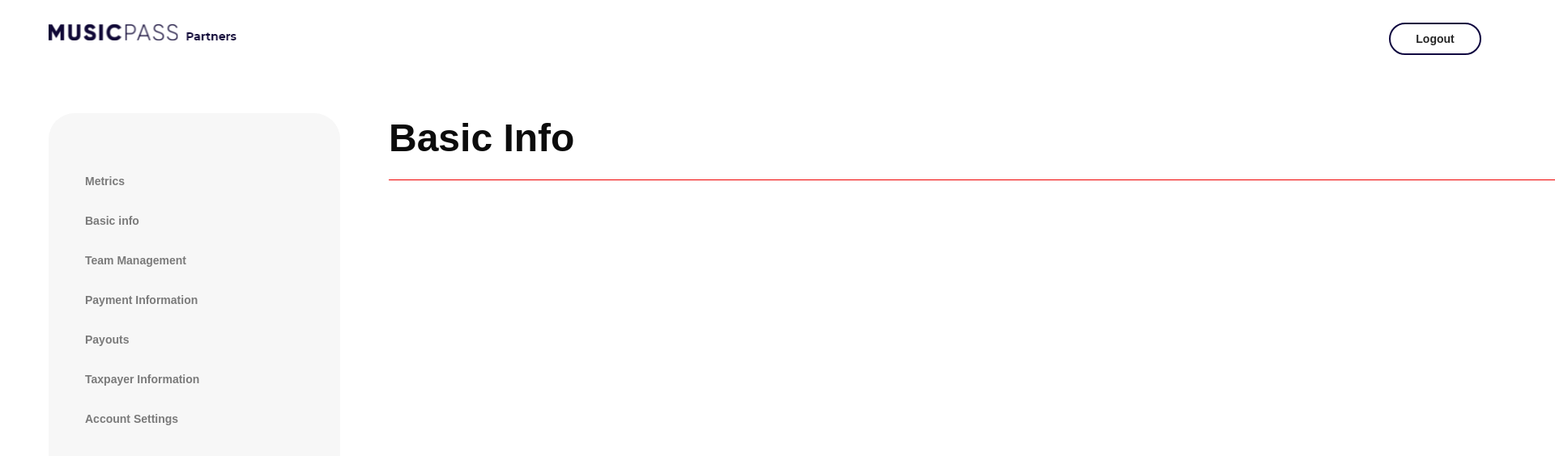
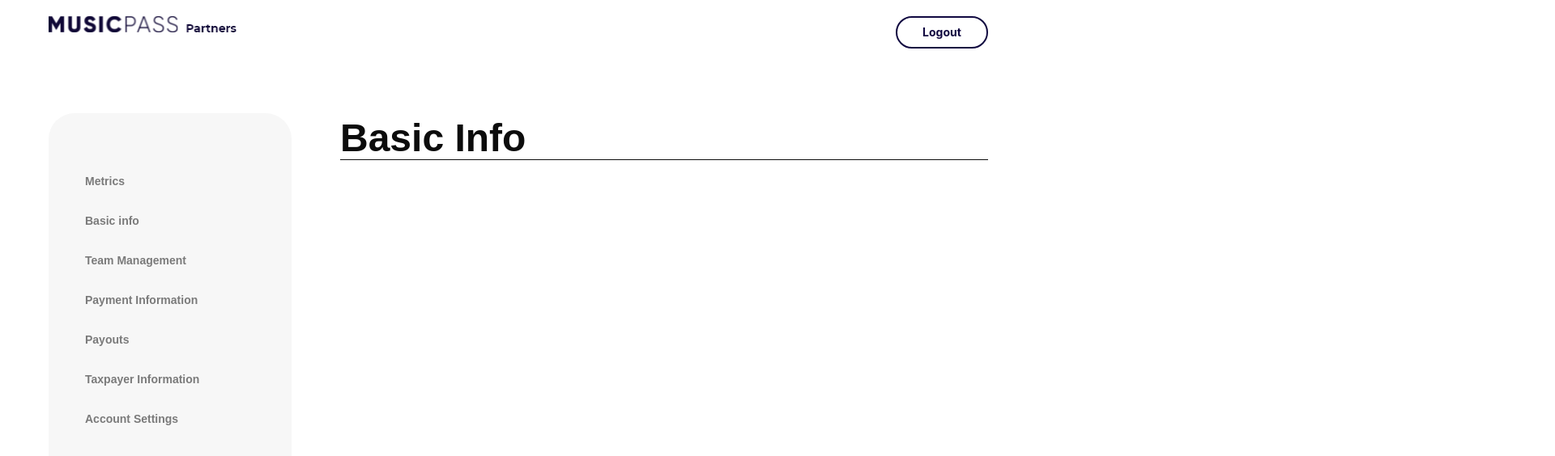
Before and after one commit to Bse161078/musicstep, a React (Create React App) app: page /DashBoard in a window 1280 px wide. Shown: the top 564 px of the page at 81% size, 1920 px wide, since content can reach past the window. Built offline with nearby package versions, Linux system fonts and the light colour scheme.

Commit message:
sidepanel updated

```diff
--- a/src/components/AdminNavBar/AdminNavBar.style.ts
+++ b/src/components/AdminNavBar/AdminNavBar.style.ts
@@ -1,13 +1,11 @@
 import styled from "styled-components";
 
 export const AdminNavBarStyle = styled.nav`
-  top: 0px;
-  left: 0px;
-  width: 1920px;
+  display: flex;
+  justify-content: space-between;
   height: 80px;
+  padding: 20px 60px;
   .navbar-logo {
-    margin-top: 30px;
-    margin-left: 60px;
     width: 233px;
     height: 24px;
   }
@@ -24,7 +22,7 @@ export const AdminNavBarStyle = styled.nav`
     border-radius: 30px;
     opacity: 1;
     font: normal normal bold 14px/18px Montserrat;
-    font-family: 'Montserrat', sans-serif;
+    font-family: "Montserrat", sans-serif;
   }
   .logout-button:hover {
     cursor: pointer;
--- a/src/components/AdminNavBar/AdminNavBar.tsx
+++ b/src/components/AdminNavBar/AdminNavBar.tsx
@@ -1,11 +1,12 @@
 import React from "react";
+import { OutlineButtonStyle } from "../../styles/Common.style";
 import { AdminNavBarStyle } from "./AdminNavBar.style";
 
 const AdminNavBar = () => {
   return (
     <AdminNavBarStyle>
         <img className="navbar-logo" src="/images/AdminNavBar/Group 506.png" alt="Group 506@2x" />
-         <button className="logout-button">Logout</button>
+        <OutlineButtonStyle width="114px" height="40px" >Logout</OutlineButtonStyle>
     </AdminNavBarStyle>
   );
 };
--- a/src/components/SideBar/SideBar.style.ts
+++ b/src/components/SideBar/SideBar.style.ts
@@ -4,20 +4,17 @@ export const SideBarStyle = styled.aside`
   .sideBar-container {
     margin-top: 60px;
     margin-left: 60px;
-    width: 360px;
     height: 523px;
     background: #f7f7f7 0% 0% no-repeat padding-box;
     border-radius: 32px;
     opacity: 1;
-    padding-top: 60px;
+    padding: 60px 15px;
   }
   .sideBar-container ul li {
-    width:330px;
     padding: 15px 30px;
     height: 49px;
     color:black;
     opacity: 50%;
-    margin-left:15px;
     font-size: 16px/19px;
     font-weight: bold;
    font-family: 'Montserrat', sans-serif;
@@ -25,7 +22,6 @@ export const SideBarStyle = styled.aside`
   .sideBar-container ul li:hover{
     background: white;
     color: #100840;
-    font-type: bold;
     border-radius: 25px;
     opacity:1;
   }
--- a/src/pages/BasicInfo/BasicInfo.style.tsx
+++ b/src/pages/BasicInfo/BasicInfo.style.tsx
@@ -2,9 +2,8 @@ import styled from "styled-components";
 
 export const BasicInfoStyle = styled.div`
   font-family: "Montserrat", sans-serif;
-  .basicInfo-title {
+  .basicinfo-title {
     margin-top: 60px;
-    width: 247px;
     height: 58px;
     font-size: 48px;
     letter-spacing: 0px;
@@ -12,5 +11,7 @@ export const BasicInfoStyle = styled.div`
     text-transform: capitalize;
     opacity: 1;
     font-weight: bold;
+    border-bottom: 1px solid;
+    border-color: ;
   }
 `;
--- a/src/pages/BasicInfo/BasicInfo.tsx
+++ b/src/pages/BasicInfo/BasicInfo.tsx
@@ -6,8 +6,7 @@ import {Divider} from 'antd'
 const BasicInfo = () => {
     return(
         <BasicInfoStyle>
-             <h1 className="basicInfo-title">Basic Info</h1>
-             <Divider />
+             <h1 className="basicinfo-title">Basic Info</h1>
         </BasicInfoStyle>
     )
 }
--- a/src/pages/DashBoard/DashBoard.style.ts
+++ b/src/pages/DashBoard/DashBoard.style.ts
@@ -3,6 +3,10 @@ export const DashBoardStyle = styled.div`
 
    .wrapper {
        display: grid;
-       grid-template-columns: 480px 1440px;
+       grid-template-columns: 360px auto;
+       gap: 60px;
+       max-width: 1920px;
+       margin: auto;
+       padding-right:60px;
    }
 `;
--- a/src/pages/Login/Login.style.ts
+++ b/src/pages/Login/Login.style.ts
@@ -12,7 +12,6 @@ export const LoginStyle = styled.main`
     .side-image {
         max-width: 860px;
         width: 100%;
-
         @media ( max-width: 767px) {
             display: none;
         }
--- a/src/styles/Base.style.ts
+++ b/src/styles/Base.style.ts
@@ -5,7 +5,6 @@ export const BaseStyle = createGlobalStyle`
             min-height: 100vh;
             margin: 0;
             padding: 0;
-
             * {
                 margin: 0;
                 padding: 0;
@@ -14,13 +13,13 @@ export const BaseStyle = createGlobalStyle`
                 text-decoration: none;
                 line-height: 1.3;
             }
-
             .App {
                 min-height: 100vh;
             }
             .ant-divider-horizontal {
-                background: red;
-                width:1200px;
+                background: #000000;
+                width:1372px;
+                opacity: 0.5;
                 margin-right:60px;
             }
 
```
